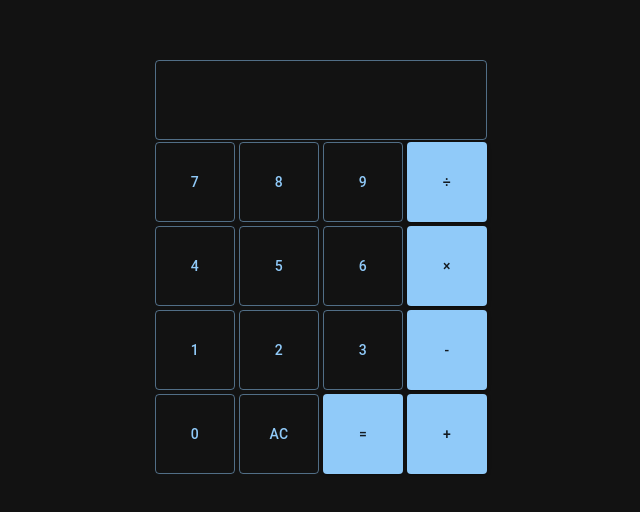
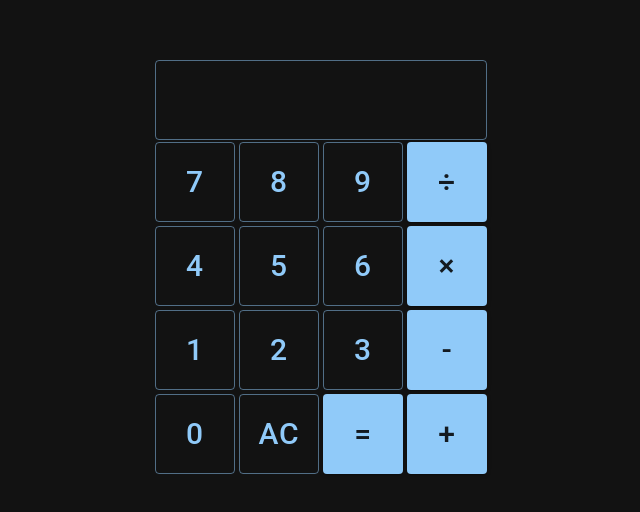
Before and after one commit to yuktnk/react-calculator-app, a React (Create React App) app: page / in a window 1280 px wide. Shown: the part 132-644 px from the top of the page, without its empty margins (319-959 px from the left). Built offline with nearby package versions, Linux system fonts and the light colour scheme.

Commit message:
エラーハンドリング、スタイル調整

```diff
--- a/package.json
+++ b/package.json
@@ -15,6 +15,7 @@
     "@types/react": "^18.0.15",
     "@types/react-dom": "^18.0.6",
     "react": "^18.2.0",
+    "react-countup": "^6.3.0",
     "react-dom": "^18.2.0",
     "react-redux": "^8.0.2",
     "react-scripts": "^2.1.3",
--- a/src/App.css
+++ b/src/App.css
@@ -4,4 +4,5 @@
   top: 50%;
   left: 50%;
   transform: translate(-50%, -50%);
+  /* max-width: 336px; */
 }
--- a/src/App.tsx
+++ b/src/App.tsx
@@ -13,16 +13,10 @@ const darkTheme = createTheme({
   }
 })
 
-const Wrapper = styled(Grid)(({ theme }) => ({
-  padding: '0 !important',
-  width: 'auto',
-  margin: '0 !important'
-}))
-
 const StyledGrid = styled(Grid)(({ theme }) => ({
   padding: '0 !important',
-  width: 'auto',
-  margin: '0 !important'
+  margin: '0 !important',
+  width: '336px'
 }))
 
 function App() {
@@ -30,11 +24,10 @@ function App() {
     <ThemeProvider theme={darkTheme}>
       <CssBaseline />
       <div className="App">
-        <Wrapper container spacing={12}>
+        <StyledGrid container spacing={12}>
           <StyledGrid item xs={12}>
             <CalcDisplay />
           </StyledGrid>
-
           <StyledGrid item xs={12}>
             <CalcButton variant={'outlined'} displayString={'7'} />
             <CalcButton variant={'outlined'} displayString={'8'} />
@@ -60,7 +53,7 @@ function App() {
             <CalcButton variant={'contained'} displayString={'='} />
             <CalcButton variant={'contained'} displayString={'+'} />
           </StyledGrid>
-        </Wrapper>
+        </StyledGrid>
       </div>
     </ThemeProvider>
   )
--- a/src/components/CalcButton.tsx
+++ b/src/components/CalcButton.tsx
@@ -1,5 +1,6 @@
 import React from 'react'
 import { styled } from '@mui/material/styles'
+import CountUp from 'react-countup'
 import Button from '@mui/material/Button'
 import { useDispatch } from 'react-redux'
 import {
@@ -18,7 +19,8 @@ type CalcButtonProps = {
 const StyledButton = styled(Button)(({ theme }) => ({
   height: '80px',
   width: '80px',
-  margin: '2px'
+  margin: '2px',
+  fontSize: '30px'
 }))
 
 const CalcButton = (props: CalcButtonProps) => {
@@ -26,10 +28,8 @@ const CalcButton = (props: CalcButtonProps) => {
 
   const handleClick = (value: string) => {
     if (value === 'ac') {
-      // reset
       dispacth(reset())
     } else if (value === '=') {
-      // calc
       dispacth(calc())
     } else if (
       value === '×' ||
@@ -49,7 +49,22 @@ const CalcButton = (props: CalcButtonProps) => {
       disabled={props.disabled}
       onClick={() => handleClick(props.displayString)}
     >
-      {props.displayString}
+      {props.displayString !== 'ac' &&
+      props.displayString !== '+' &&
+      props.displayString !== '-' &&
+      props.displayString !== '×' &&
+      props.displayString !== '÷' &&
+      props.displayString !== '.' &&
+      props.displayString !== '=' ? (
+        <CountUp
+          start={0}
+          end={Number(props.displayString)}
+          duration={Number(props.displayString) / 15}
+          separator=","
+        />
+      ) : (
+        props.displayString
+      )}
     </StyledButton>
   )
 }
--- a/src/components/CalcDisplay.tsx
+++ b/src/components/CalcDisplay.tsx
@@ -1,21 +1,37 @@
 import React from 'react'
 import { styled } from '@mui/material/styles'
 
-import { Typography } from '@mui/material'
+import { Box, Typography } from '@mui/material'
 import { useSelector } from 'react-redux'
 import { selectDisplayString } from '../features/calculator/calculatorSlice'
 
-const StyledTypography = styled(Typography)(({ theme }) => ({
+const StyledBox = styled(Box)(({ theme }) => ({
   border: '1px solid  rgba(144, 202, 249, 0.5)',
   height: '80px',
   width: '332px',
   margin: '0 auto',
   borderRadius: '4px',
-  color: '#90caf9'
+  fontSize: '24px',
+  textAlign: 'right',
+  padding: '8px',
+  overflow: 'scroll'
+}))
+
+const StyledTypography = styled(Typography)(({ theme }) => ({
+  height: 'auto',
+  width: '100%',
+  color: '#90caf9',
+  fontSize: '40px',
+  textAlign: 'right'
 }))
 
 const CalcDisplay = () => {
   const displayString = useSelector(selectDisplayString)
-  return <StyledTypography>{displayString}</StyledTypography>
+
+  return (
+    <StyledBox>
+      <StyledTypography>{displayString}</StyledTypography>
+    </StyledBox>
+  )
 }
 export default CalcDisplay
--- a/src/features/calculator/calculatorSlice.ts
+++ b/src/features/calculator/calculatorSlice.ts
@@ -22,19 +22,30 @@ export const calculatorSlice = createSlice({
   name: 'calculator',
   initialState,
   reducers: {
+    /*
+     * 0~9の数字が入力されたとき
+     */
     addNumber: (state, action) => {
+      if (state.displayString === '' && action.payload === '0') {
+        return
+      }
       state.displayString = state.displayString.concat(action.payload)
     },
+
+    /*
+     * 計算記号（×, ÷, +, -）が入力されたとき
+     */
     addCalculationSymbol: (state, action) => {
-      // × と ÷ のときは * と / に変換する
-      if (action.payload === '×') {
-        action.payload = '*'
-      }
-      if (action.payload === '÷') {
-        action.payload = '/'
+      // 何も入力されていないときはアーリーリターン
+      if (state.displayString === '') {
+        return
       }
 
-      // 最後の文字が計算記号の場合は置き換えを行う
+      // × と ÷ のときは * と / に変換する
+      action.payload === '×' && (action.payload = '*')
+      action.payload === '÷' && (action.payload = '/')
+
+      // 最後の文字が計算記号の場合は、置き換えを行う
       const lastString = state.displayString[state.displayString.length - 1]
       if (
         lastString === calculationSymbol.kakeru ||
@@ -48,10 +59,23 @@ export const calculatorSlice = createSlice({
 
       state.displayString = state.displayString.concat(action.payload)
     },
+
+    /*
+     * オールクリア（ AC ）が入力されたとき
+     */
     reset: state => {
       state.displayString = ''
     },
+
+    /*
+     * = が入力されたとき
+     */
     calc: state => {
+      // 何も入力されていないときはアーリーリターン
+      if (state.displayString === '') {
+        return
+      }
+
       // 最後の文字が計算記号の場合はアーリーリターン
       const lastString = state.displayString[state.displayString.length - 1]
       if (
@@ -63,17 +87,6 @@ export const calculatorSlice = createSlice({
         return
       }
 
-      // 最初の文字列が計算記号の場合はその計算記号を削除する
-      const firstString = state.displayString[0]
-      if (
-        firstString === calculationSymbol.kakeru ||
-        firstString === calculationSymbol.waru ||
-        firstString === calculationSymbol.tasu ||
-        firstString === calculationSymbol.hiku ||
-        firstString === '0'
-      ) {
-        state.displayString = state.displayString.slice(1)
-      }
       state.displayString = String(eval(state.displayString))
     }
   }
```
Also changed, not shown: 1 other file (tests, documents, lock files or other folders).
